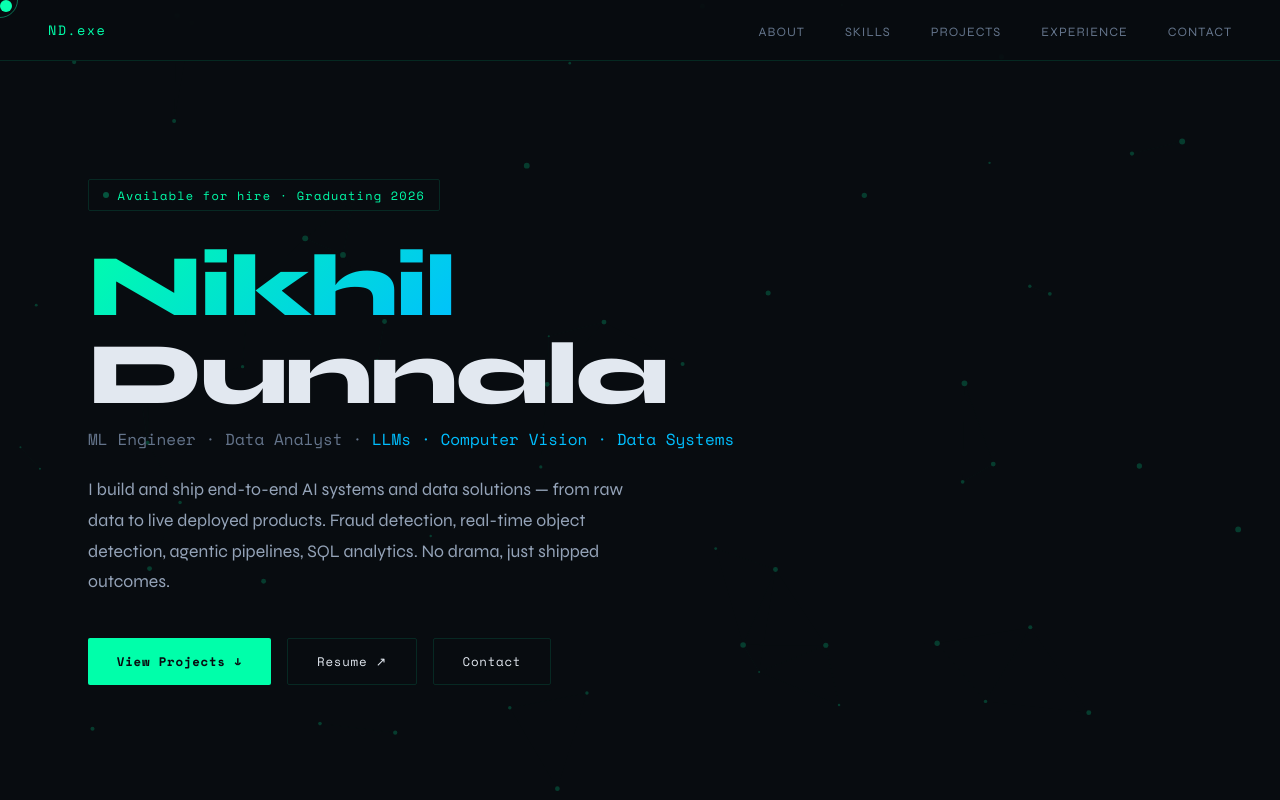
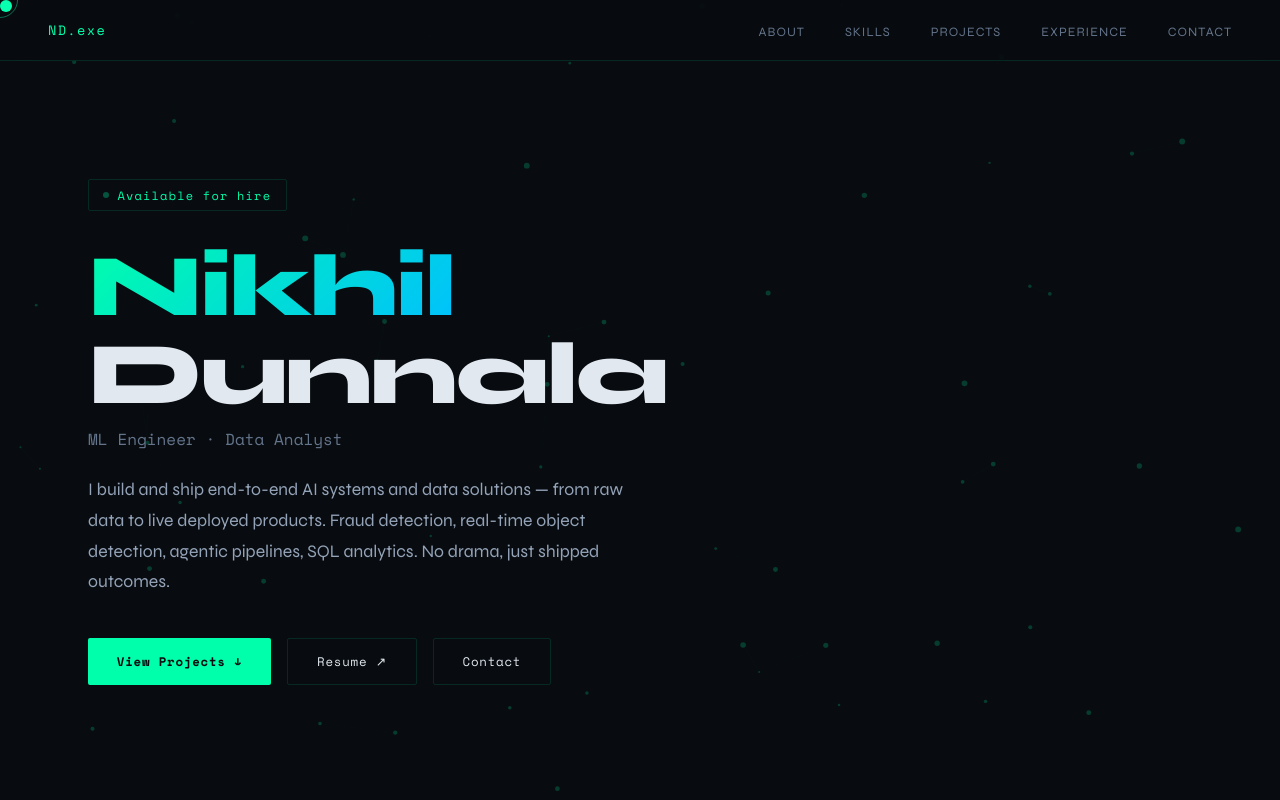
Before and after one commit to NikhilDunnala/portfolio, a plain HTML site: page index.html in a window 1280 px wide. Shown: the top 800 px of the page. Drawn offline with nearby package versions, Linux system fonts and the light colour scheme.

Commit message:
Update index.html

```diff
--- a/index.html
+++ b/index.html
@@ -756,11 +756,11 @@
   <!-- HERO -->
   <section class="hero">
     <div class="hero-content">
-      <div class="hero-tag">Available for hire · Graduating 2026</div>
+      <div class="hero-tag">Available for hire</div>
       <h1>
         <span class="name-accent">Nikhil</span><br>Dunnala
       </h1>
-      <p class="hero-role">ML Engineer · Data Analyst · <span>LLMs · Computer Vision · Data Systems</span></p>
+      <p class="hero-role">ML Engineer · Data Analyst </p>
       <p class="hero-desc">
         I build and ship end-to-end AI systems and data solutions — from raw data to live deployed products.
         Fraud detection, real-time object detection, agentic pipelines, SQL analytics. No drama, just shipped outcomes.
@@ -809,7 +809,7 @@
           <div class="detail-icon">🏆</div>
           <div class="detail-info">
             <div class="label">CGPA</div>
-            <div class="value">8.57 / 10.0</div>
+            <div class="value">8.63</div>
           </div>
         </div>
         <div class="detail-row">
```
